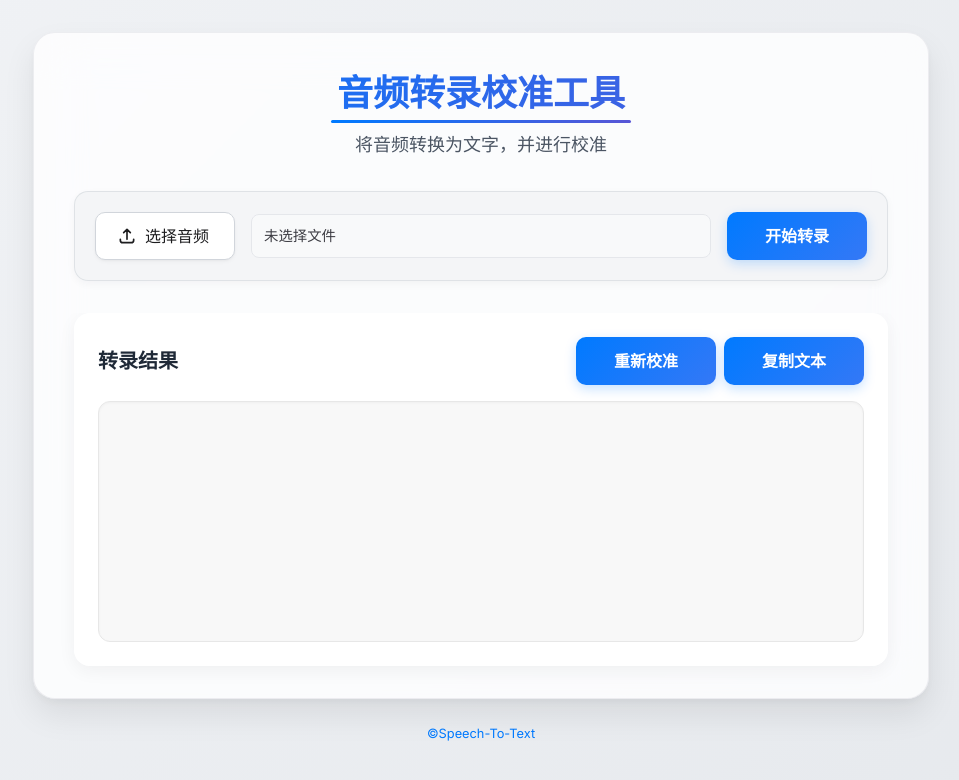
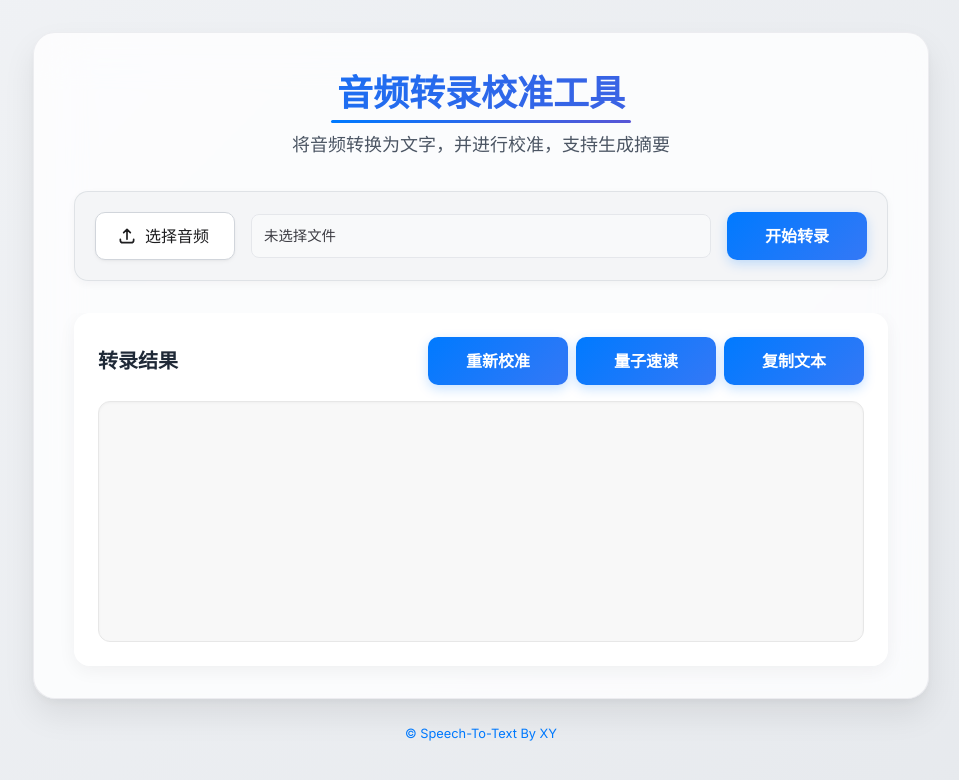
Before and after one commit to voici5986/siliconflow-speech-to-text, a Flask app: page / in a window 1280 px wide. Shown: the top 780 px of the page, without its empty margins (159-1118 px from the left). Run offline with Flask 3, Linux system fonts and the light colour scheme.

Commit message:
feat: 添加摘要按钮，修改部分细节

```diff
--- a/templates/index.html
+++ b/templates/index.html
@@ -15,7 +15,7 @@
 
         <div class="text-center pt-8 pb-6 md:pt-10 md:pb-8 px-6">
             <h1 class="text-3xl sm:text-4xl font-bold text-title-gradient">音频转录校准工具</h1>
-            <p class="text-gray-600 text-base sm:text-lg mt-2">将音频转换为文字，并进行校准</p>
+            <p class="text-gray-600 text-base sm:text-lg mt-2">将音频转换为文字，并进行校准，支持生成摘要</p>
         </div>
 
         <form id="transcriptionForm" class="px-4 sm:px-6 md:px-10 pb-6 md:pb-8">
@@ -48,6 +48,9 @@
                         <button id="recalibrateBtn" class="recalibrate-button">
                             重新校准
                         </button>
+                        <button id="summarizeBtn" class="recalibrate-button">
+                            量子速读
+                        </button>
                         <button id="copyBtn" class="copy-button">
                             复制文本
                         </button>
@@ -63,7 +66,7 @@
     </div>
 
     <footer class="app-footer flex-shrink-0">
-        <p><a href="https://github.com/xy2yp/Speech-To-Text" target="_blank">©Speech-To-Text</a></p>
+        <p><a href="https://github.com/xy2yp/Speech-To-Text" target="_blank">© Speech-To-Text By XY</a></p>
     </footer>
 
     <script src="{{ url_for('static', filename='script.js') }}"></script>
```
